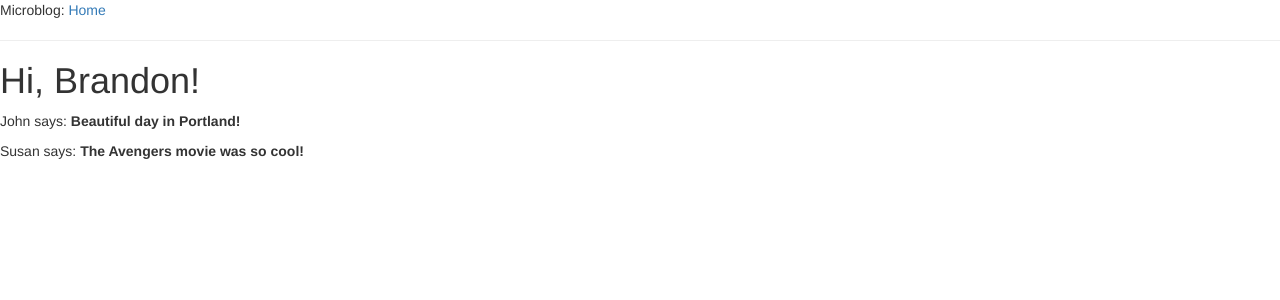
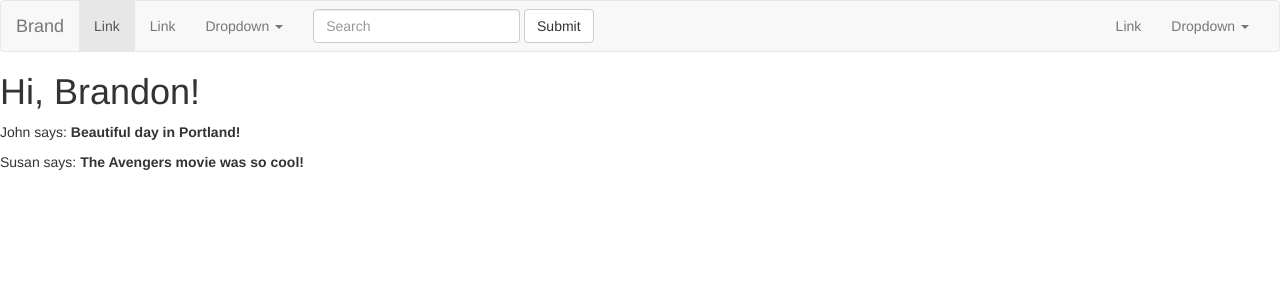
Before and after one commit to nijave/cse385-project1, a Flask app: page / in a window 1280 px wide. Shown: the top 300 px of the page. Run offline with Flask 2, Linux system fonts and the light colour scheme; some libraries are stand-ins or nearby versions.

Commit message:
Added navigation bar with responsive drop down menu

```diff
--- a/templates/base.html
+++ b/templates/base.html
@@ -1,15 +1,71 @@
 <html>
-<link  rel = "stylesheet" media = "screen" href = " {{ url_for('static', filename = 'bootstrap.min.css') }}">
-	<head>
-		{% if title %}
-		<title>{{ title }} - microblog</title>
-		{% else %}
-		<title> Welcome to microblog</title>
-		{% endif %}
-	</head>
-	<body>
-		<div>Microblog: <a href="/index">Home</a></div>
-		<hr>
+
+<link rel = "stylesheet" media = "screen" href = " {{ url_for('static', filename = 'bootstrap.min.css') }}">
+
+<head>
+
+		<nav class="navbar navbar-default">
+  <div class="container-fluid">
+    <!-- Brand and toggle get grouped for better mobile display -->
+    <div class="navbar-header">
+      <button type="button" class="navbar-toggle collapsed" data-toggle="collapse" data-target="#bs-example-navbar-collapse-1" aria-expanded="false">
+        <span class="sr-only">Toggle navigation</span>
+        <span class="icon-bar"></span>
+        <span class="icon-bar"></span>
+        <span class="icon-bar"></span>
+      </button>
+      <a class="navbar-brand" href="#">Brand</a>
+    </div>
+
+    <!-- Collect the nav links, forms, and other content for toggling -->
+    <div class="collapse navbar-collapse" id="bs-example-navbar-collapse-1">
+      <ul class="nav navbar-nav">
+        <li class="active"><a href="#">Link <span class="sr-only">(current)</span></a></li>
+        <li><a href="#">Link</a></li>
+        <li class="dropdown">
+          <a href="#" class="dropdown-toggle" data-toggle="dropdown" role="button" aria-haspopup="true" aria-expanded="false">Dropdown <span class="caret"></span></a>
+          <ul class="dropdown-menu">
+            <li><a href="#">Action</a></li>
+            <li><a href="#">Another action</a></li>
+            <li><a href="#">Something else here</a></li>
+            <li role="separator" class="divider"></li>
+            <li><a href="#">Separated link</a></li>
+            <li role="separator" class="divider"></li>
+            <li><a href="#">One more separated link</a></li>
+          </ul>
+        </li>
+      </ul>
+      <form class="navbar-form navbar-left" role="search">
+        <div class="form-group">
+          <input type="text" class="form-control" placeholder="Search">
+        </div>
+        <button type="submit" class="btn btn-default">Submit</button>
+      </form>
+      <ul class="nav navbar-nav navbar-right">
+        <li><a href="#">Link</a></li>
+        <li class="dropdown">
+          <a href="#" class="dropdown-toggle" data-toggle="dropdown" role="button" aria-haspopup="true" aria-expanded="false">Dropdown <span class="caret"></span></a>
+          <ul class="dropdown-menu">
+            <li><a href="#">Action</a></li>
+            <li><a href="#">Another action</a></li>
+            <li><a href="#">Something else here</a></li>
+            <li role="separator" class="divider"></li>
+            <li><a href="#">Separated link</a></li>
+          </ul>
+        </li>
+      </ul>
+    </div><!-- /.navbar-collapse -->
+  </div><!-- /.container-fluid -->
+</nav>
+
+</head>
+
+<body>
 		{% block content %}{% endblock %}
-	</body>
+
+</body>
+
+<script src="https://ajax.googleapis.com/ajax/libs/jquery/2.1.3/jquery.min.js"></script>
+<script type = "text/javascript" src = " {{ url_for('static', filename = 'bootstrap.min.js') }}"></script>
+
 </html>
```
